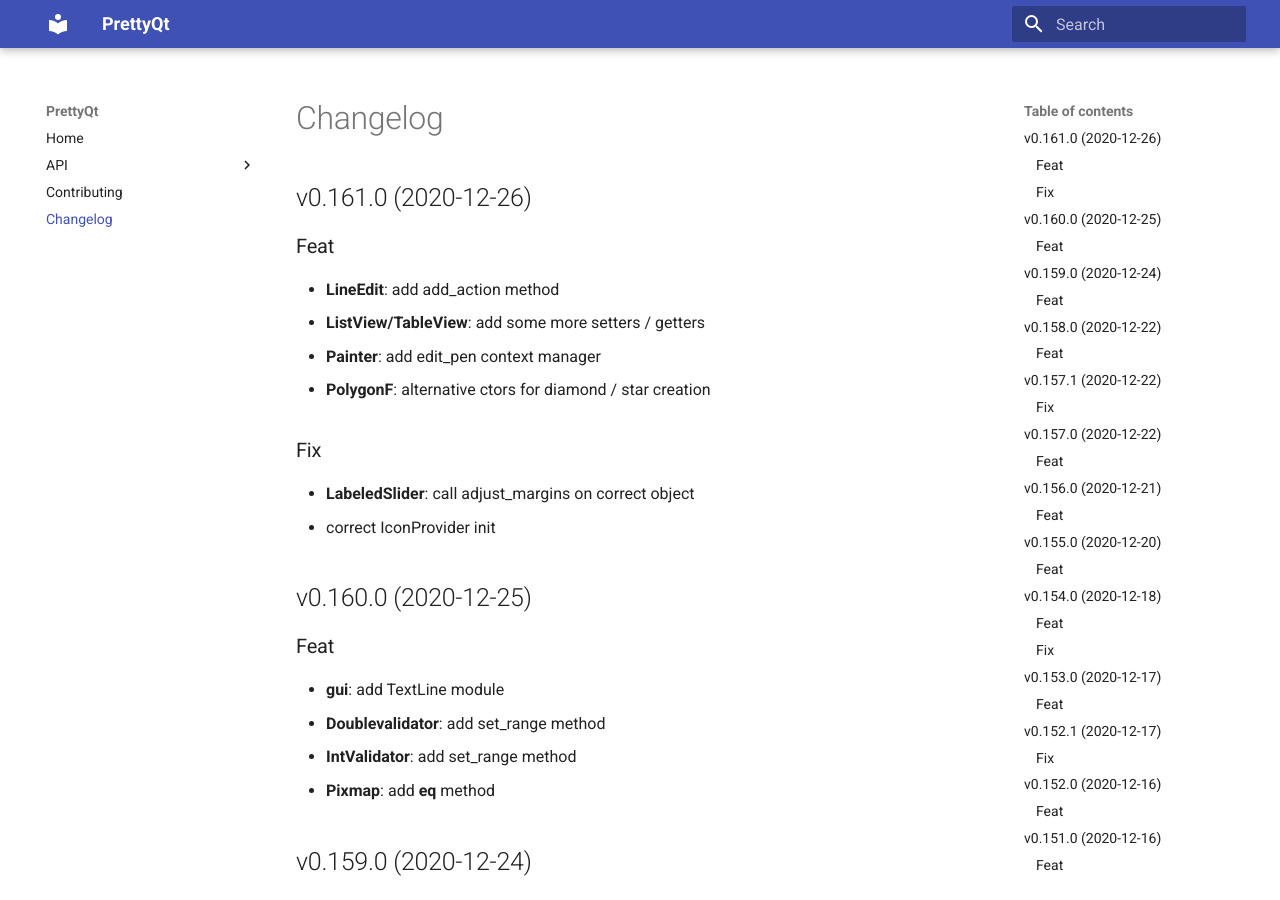
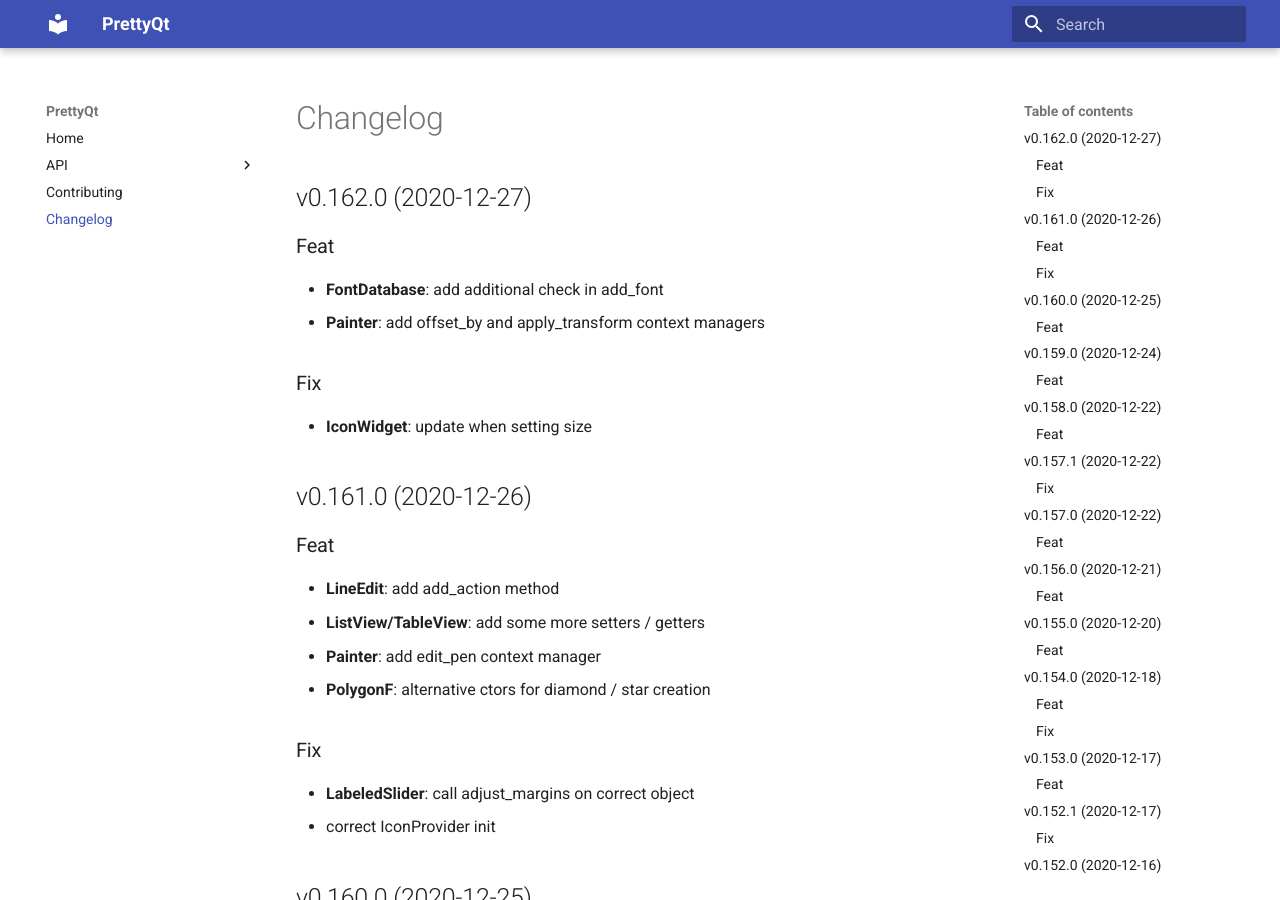
Before and after one commit to phil65/PrettyQt, an MkDocs documentation site: the page built from docs/changelog.md, in a window 1280 px wide and 900 px high. Built offline with MkDocs 1.6.1 and Material for MkDocs 9.7.7, drawn with Linux system fonts in a browser that asks for light colours.

Commit message:
bump: version 0.161.0 → 0.162.0

```diff
--- a/docs/changelog.md
+++ b/docs/changelog.md
@@ -1,3 +1,14 @@
+## v0.162.0 (2020-12-27)
+
+### Feat
+
+- **FontDatabase**: add additional check in add_font
+- **Painter**: add offset_by and apply_transform context managers
+
+### Fix
+
+- **IconWidget**: update when setting size
+
 ## v0.161.0 (2020-12-26)
 
 ### Feat
--- a/prettyqt/__init__.py
+++ b/prettyqt/__init__.py
@@ -2,7 +2,7 @@
 
 __author__ = """Philipp Temminghoff"""
 __email__ = "phil65@kodi.tv"
-__version__ = "0.161.0"
+__version__ = "0.162.0"
 
 
 def debug():
--- a/pyproject.toml
+++ b/pyproject.toml
@@ -1,6 +1,6 @@
 [tool.poetry]
 name = "PrettyQt"
-version = "0.161.0"
+version = "0.162.0"
 description = "A pythonic layer on top of qtpy"
 readme = 'docs/index.md'
 repository = "https://github.com/phil65/prettyqt"
@@ -135,7 +135,7 @@ exclude = '''
 '''
 [tool.commitizen]
 name = "cz_conventional_commits"
-version = "0.161.0"
+version = "0.162.0"
 tag_format = "v$version"
 version_files = [
     "prettyqt/__init__.py:__version__",
--- a/setup.py
+++ b/setup.py
@@ -37,6 +37,6 @@ setup(
     packages=find_packages(),
     test_suite="tests",
     url="https://github.com/phil65/prettyqt",
-    version="0.161.0",
+    version="0.162.0",
     zip_safe=False,
 )
```
Also changed, not shown: CHANGELOG.md (+11 -0 lines).
